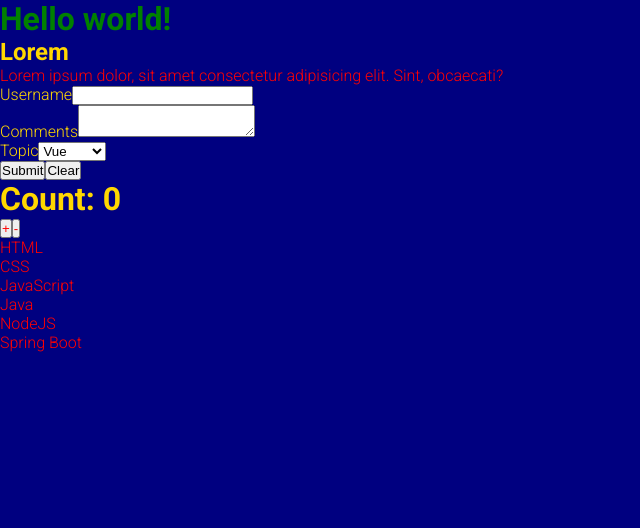
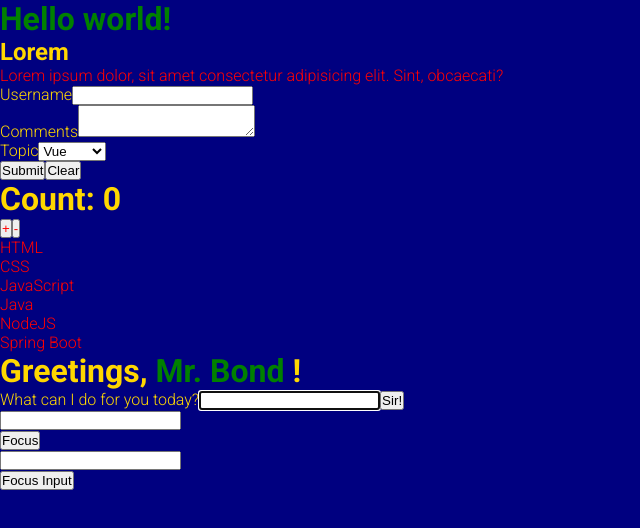
Before and after one commit to bencoronard/spring-rest-permission, a React (Vite) app in the folder my-react-app/: page / in a window 1280 px wide. Shown: the top 528 px of the page, without its empty margins (0-640 px from the left). Built offline with nearby package versions, Linux system fonts and the light colour scheme.

Commit message:
Learned Ref forwarding

```diff
--- a/my-react-app/src/App.tsx
+++ b/my-react-app/src/App.tsx
@@ -4,6 +4,10 @@ import { Section } from './components/Section';
 import { Counter } from './components/Counter';
 import { List } from './components/List';
 import { Form } from './components/Form';
+import { LifeCycleDemo } from './components/LifeCycleDemo';
+import { RefDemo } from './components/RefDemo';
+import { InputParent } from './components/InputParent';
+import { ForwardInputParent } from './components/ForwardInputParent';
 
 function App() {
   const [count, setCount] = useState(0);
@@ -22,6 +26,10 @@ function App() {
       <Form />
       <Counter setCount={setCount}>Count: {count}</Counter>
       <List items={myList} render={render}></List>
+      <LifeCycleDemo user="Mr. Bond" />
+      <RefDemo />
+      <InputParent />
+      <ForwardInputParent />
     </>
   );
 }
--- /dev/null
+++ b/my-react-app/src/components/ForwardInput.tsx
@@ -0,0 +1,14 @@
+import React from 'react';
+
+type ForwardInputProps = {};
+
+export const ForwardInput = React.forwardRef<
+  HTMLInputElement,
+  ForwardInputProps
+>((props, ref) => {
+  return (
+    <div>
+      <input type="text" ref={ref} />
+    </div>
+  );
+});
--- /dev/null
+++ b/my-react-app/src/components/ForwardInputParent.tsx
@@ -0,0 +1,32 @@
+import React from 'react';
+import { ForwardInput } from './ForwardInput';
+import styles from '../styles/appStyles.module.css';
+
+type ForwardInputParentProps = {};
+
+export class ForwardInputParent extends React.Component {
+  inputRef: React.RefObject<HTMLInputElement>;
+
+  constructor(props: ForwardInputParentProps) {
+    super(props);
+
+    this.inputRef = React.createRef();
+  }
+
+  clickHandler = () => {
+    this.inputRef.current?.focus();
+  };
+
+  render() {
+    return (
+      <div>
+        <ForwardInput ref={this.inputRef} />
+        <button onClick={this.clickHandler} className={styles.black}>
+          Focus Input
+        </button>
+      </div>
+    );
+  }
+}
+
+export default ForwardInputParent;
--- /dev/null
+++ b/my-react-app/src/components/Input.tsx
@@ -0,0 +1,25 @@
+import React from 'react';
+
+type InputProps = {};
+
+export class Input extends React.Component {
+  inputRef: React.RefObject<HTMLInputElement>;
+
+  constructor(props: InputProps) {
+    super(props);
+    this.inputRef = React.createRef();
+  }
+
+  focusInput() {
+    this.inputRef.current?.focus();
+    console.log('Input focused');
+  }
+
+  render() {
+    return (
+      <div>
+        <input type="text" ref={this.inputRef} />
+      </div>
+    );
+  }
+}
--- /dev/null
+++ b/my-react-app/src/components/InputParent.tsx
@@ -0,0 +1,29 @@
+import React from 'react';
+import { Input } from './Input';
+import styles from '../styles/appStyles.module.css';
+
+type InputParentProps = {};
+
+export class InputParent extends React.Component {
+  focusRef: React.RefObject<Input>;
+
+  constructor(props: InputParentProps) {
+    super(props);
+    this.focusRef = React.createRef();
+  }
+
+  clickHandler = () => {
+    this.focusRef.current?.focusInput();
+  };
+
+  render() {
+    return (
+      <div>
+        <Input ref={this.focusRef} />
+        <button className={styles.black} onClick={this.clickHandler}>
+          Focus
+        </button>
+      </div>
+    );
+  }
+}
--- /dev/null
+++ b/my-react-app/src/components/LifeCycleDemo.tsx
@@ -0,0 +1,73 @@
+import React from 'react';
+import styles from '../styles/appStyles.module.css';
+
+type LifeCycleDemoProps = { user: string };
+type LifeCycleDemoState = { message: string };
+
+export class LifeCycleDemo extends React.Component<
+  LifeCycleDemoProps,
+  LifeCycleDemoState
+> {
+  constructor(props: LifeCycleDemoProps) {
+    super(props);
+
+    this.state = {
+      message: 'Greetings',
+    };
+
+    console.log('LifeCycle constructed');
+  }
+
+  static getDerivedStateFromProps(
+    props: LifeCycleDemoProps,
+    state: LifeCycleDemoState
+  ) {
+    console.log('LifeCycle gotDerivedStateFromProps');
+    return null;
+  }
+
+  shouldComponentUpdate(
+    nextProps: Readonly<LifeCycleDemoProps>,
+    nextState: Readonly<LifeCycleDemoState>,
+    nextContext: any
+  ): boolean {
+    console.log('LifeCycle shouldComponentUpdated');
+    return true;
+  }
+
+  getSnapshotBeforeUpdate(
+    prevProps: Readonly<LifeCycleDemoProps>,
+    prevState: Readonly<LifeCycleDemoState>
+  ) {
+    console.log('LifeCycle gotSnapshotBeforeUpdate');
+    return null;
+  }
+
+  componentDidUpdate(
+    prevProps: Readonly<LifeCycleDemoProps>,
+    prevState: Readonly<LifeCycleDemoState>,
+    snapshot?: any
+  ): void {
+    console.log('LifeCycle componentHadUpdated');
+  }
+
+  componentDidMount(): void {
+    console.log('LifeCycle componentHadMounted');
+  }
+
+  componentWillUnmount(): void {
+    console.log('LifeCycle componentWouldUnmount');
+  }
+
+  render() {
+    console.log('LifeCycle rendered');
+    return (
+      <>
+        <h1>
+          {this.state.message},{' '}
+          <span className={styles.success}>{this.props.user}</span> !
+        </h1>
+      </>
+    );
+  }
+}
--- /dev/null
+++ b/my-react-app/src/components/RefDemo.tsx
@@ -0,0 +1,33 @@
+import React from 'react';
+import styles from '../styles/appStyles.module.css';
+
+type RefDemoProps = {};
+
+export class RefDemo extends React.Component {
+  inputRef: React.RefObject<HTMLInputElement>;
+
+  constructor(props: RefDemoProps) {
+    super(props);
+    this.inputRef = React.createRef();
+  }
+
+  componentDidMount(): void {
+    this.inputRef.current?.focus();
+  }
+
+  clickHandler = () => {
+    alert(this.inputRef.current?.value);
+  };
+
+  render() {
+    return (
+      <div>
+        <label>What can I do for you today?</label>
+        <input className={styles.black} type="text" ref={this.inputRef} />
+        <button className={styles.black} onClick={this.clickHandler}>
+          Sir!
+        </button>
+      </div>
+    );
+  }
+}
```
